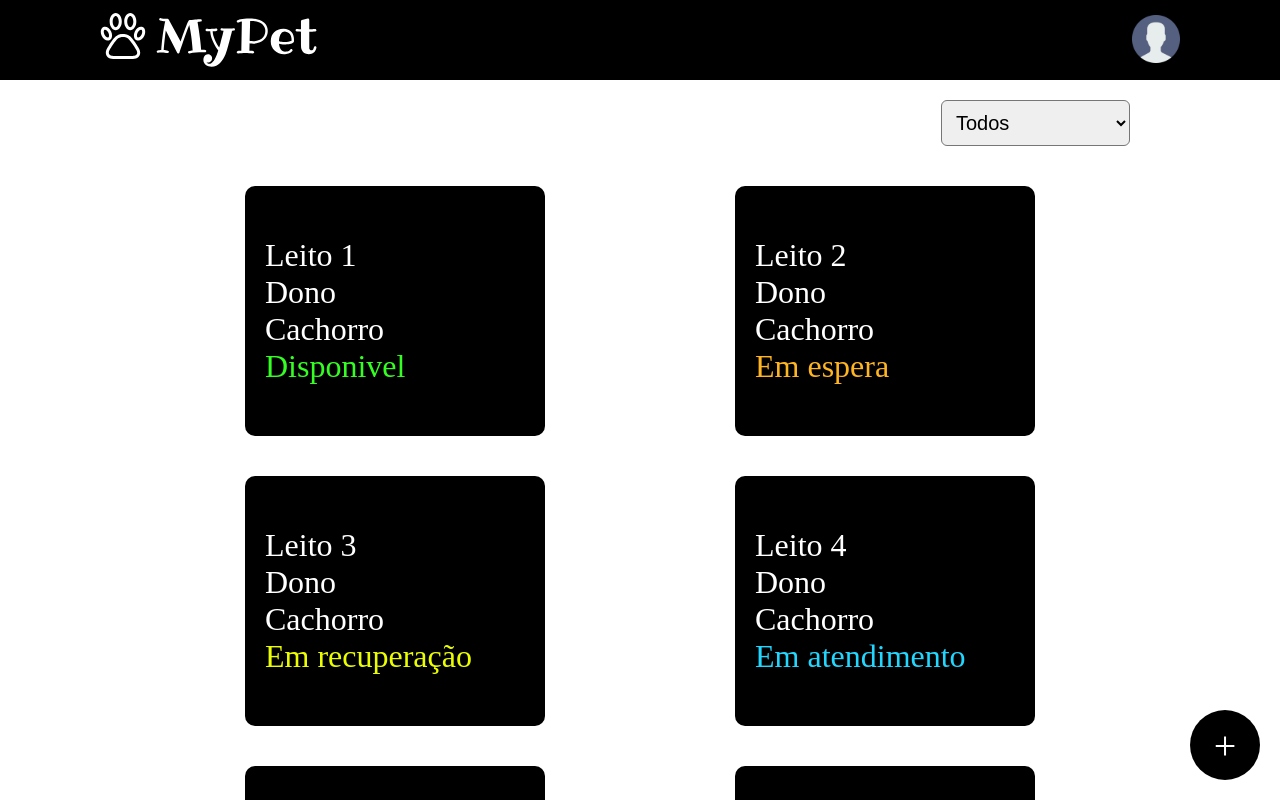
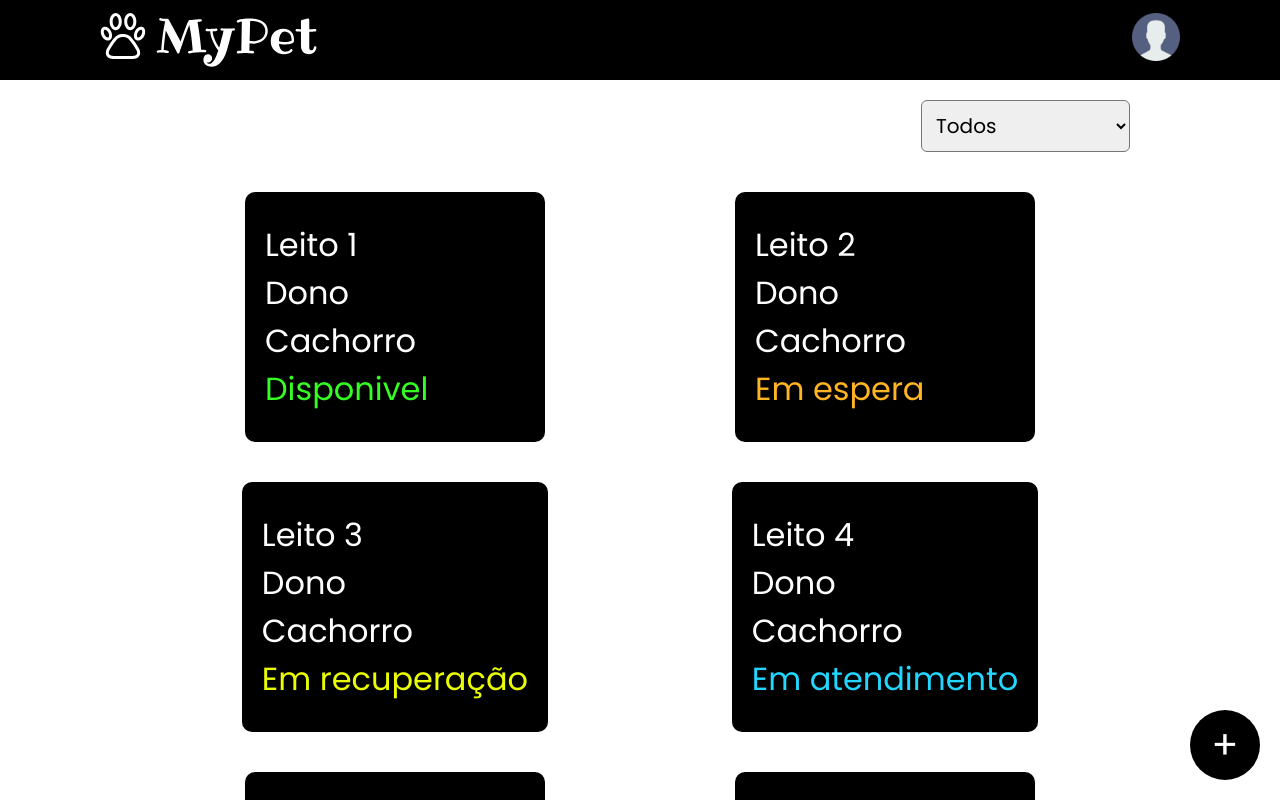
Before and after one commit to System-My-Pet/System_Pet-_Shop_FrontEnd, a React (Create React App) app: page / in a window 1280 px wide. Shown: the top 800 px of the page. Built offline with nearby package versions, Linux system fonts and the light colour scheme.

Commit message:
Add key no Card da Home e add fonte poppins

```diff
--- a/public/index.html
+++ b/public/index.html
@@ -10,34 +10,14 @@
       content="Web site created using create-react-app"
     />
     <link rel="apple-touch-icon" href="%PUBLIC_URL%/logo192.png" />
-    <!--
-      manifest.json provides metadata used when your web app is installed on a
-      user's mobile device or desktop. See https://developers.google.com/web/fundamentals/web-app-manifest/
-    -->
     <link rel="manifest" href="%PUBLIC_URL%/manifest.json" />
-    <!--
-      Notice the use of %PUBLIC_URL% in the tags above.
-      It will be replaced with the URL of the `public` folder during the build.
-      Only files inside the `public` folder can be referenced from the HTML.
-
-      Unlike "/favicon.ico" or "favicon.ico", "%PUBLIC_URL%/favicon.ico" will
-      work correctly both with client-side routing and a non-root public URL.
-      Learn how to configure a non-root public URL by running `npm run build`.
-    -->
+    <link rel="preconnect" href="https://fonts.googleapis.com">
+    <link rel="preconnect" href="https://fonts.gstatic.com" crossorigin>
+    <link href="https://fonts.googleapis.com/css2?family=Poppins:wght@400;700&display=swap" rel="stylesheet">
     <title>React App</title>
   </head>
   <body>
     <noscript>You need to enable JavaScript to run this app.</noscript>
     <div id="root"></div>
-    <!--
-      This HTML file is a template.
-      If you open it directly in the browser, you will see an empty page.
-
-      You can add webfonts, meta tags, or analytics to this file.
-      The build step will place the bundled scripts into the <body> tag.
-
-      To begin the development, run `npm start` or `yarn start`.
-      To create a production bundle, use `npm run build` or `yarn build`.
-    -->
   </body>
 </html>
--- a/src/index.css
+++ b/src/index.css
@@ -2,6 +2,7 @@
   margin: 0;
   padding: 0;
   box-sizing: border-box;
+  font-family: 'Poppins', sans-serif;
 }
 
 button {
--- a/src/pages/Home/index.jsx
+++ b/src/pages/Home/index.jsx
@@ -99,7 +99,7 @@
         </div>
         <div className="cards">
           {attendancesFilter.map(attendance =>
-            <Card number={attendance.id} owner={attendance.nomeDono} specie={attendance.especie} status={attendance.status} />
+            <Card key={attendance.id} number={attendance.id} owner={attendance.nomeDono} specie={attendance.especie} status={attendance.status} />
           )}
         </div>
       </div>
```
